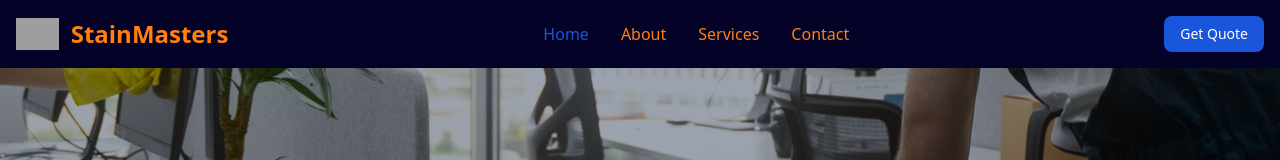
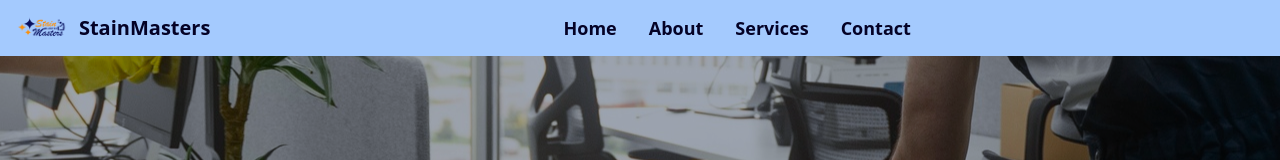
Before and after one commit to rufaro-13/cleaning_webapp, a React (Create React App) app: page / in a window 1280 px wide. Shown: the top 160 px of the page. Built offline with nearby package versions, Linux system fonts and the light colour scheme; grey boxes are pictures that could not be loaded.

Commit message:
navbar update

```diff
--- a/src/components/NavigBar.js
+++ b/src/components/NavigBar.js
@@ -1,49 +1,49 @@
 'use client';
+
+import {  Navbar } from 'flowbite-react';
 import { Link } from "react-router-dom";
+import logo from '../images/StainMasters_png.png'
+export default function NavbarWithCTAButton() {
+  return (
+    <Navbar
+      fluid
 
+      className="bg-blue-300"
+    >
+      <Navbar.Brand href="https://flowbite-react.com">
+        <img
+          alt="Flowbite React Logo"
+          className="mr-3 h-6 sm:h-9"
+          src={logo}
+        />
+        <span className="self-center whitespace-nowrap text-navcolour text-xl font-semibold dark:text-white">
+          StainMasters
+        </span>
+      </Navbar.Brand>
+      <div className="flex md:order-2 text-white">
 
-export default function NavigBar() {
-  return (
-    <section>
-        <div class=" ">
+        <Navbar.Toggle />
+      </div>
+      <Navbar.Collapse>
+        <Link
+          active
+          to="/"
+        >
+          <p className='text-navcolour font-bold md:text-lg'>
+            Home
+          </p>
+        </Link>
+        <Link to="/about" className='text-navcolour font-bold md:text-lg'>
+          About
+        </Link>
+        <Link to="/services" className='text-navcolour font-bold md:text-lg'>
+          Services
+        </Link>
 
-<nav class="bg-navcolour border-gray-200 dark:bg-gray-900 min-w-screen-xl ">
-  <div class="max-w-screen-xl flex flex-wrap items-center justify-between  p-4">
-  <a href="https://flowbite.com/" class="flex items-center">
-      <img src="https://flowbite.com/docs/images/logo.svg" class="h-8 mr-3" alt="Flowbite Logo" />
-      <span class="self-center text-2xl font-semibold whitespace-nowrap text-orangetheme">StainMasters</span>
-  </a>
-  <div class="flex  md:order-2 ">
-      <button type="button" class="text-white bg-blue-700 hover:bg-blue-800 focus:ring-4 focus:outline-none focus:ring-blue-300 font-medium rounded-lg text-sm px-4 py-2 text-center mr-3 md:mr-0 dark:bg-blue-600 dark:hover:bg-blue-700 dark:focus:ring-blue-800">Get Quote</button>
-      <button data-collapse-toggle="navbar-cta" type="button" class="inline-flex items-center p-2 w-10 h-10 justify-center text-sm text-gray-500 rounded-lg md:hidden hover:bg-gray-100 focus:outline-none focus:ring-2 focus:ring-gray-200 dark:text-gray-400 dark:hover:bg-gray-700 dark:focus:ring-gray-600" aria-controls="navbar-cta" aria-expanded="false">
-        <span class="sr-only">Open main menu</span>
-        <svg class="w-5 h-5" aria-hidden="true" xmlns="http://www.w3.org/2000/svg" fill="none" viewBox="0 0 17 14">
-            <path stroke="currentColor" stroke-linecap="round" stroke-linejoin="round" stroke-width="2" d="M1 1h15M1 7h15M1 13h15"/>
-        </svg>
-    </button>
-  </div>
-  <div class="items-center justify-between hidden w-full md:flex md:w-auto md:order-1" id="navbar-cta">
-    <ul class="flex flex-col font-medium p-4 md:p-0 mt-4 border border-gray-100 rounded-lg bg-navcolor md:flex-row md:space-x-8 md:mt-0 md:border-0 md:bg-navcolour dark:bg-gray-800 md:dark:bg-gray-900 dark:border-gray-700">
-      <li>
-        <Link active to='/'
-        class="block py-2 pl-3 pr-4 text-orangetheme bg-blue-700 rounded md:bg-transparent md:text-blue-700 md:p-0 md:dark:text-blue-500" aria-current="page">Home</Link>
-      </li>
-      <li>
-        <Link to='/about' class="block py-2 pl-3 pr-4 text-orangetheme rounded hover:bg-gray-100 md:hover:bg-transparent md:hover:text-blue-700 md:p-0 md:dark:hover:text-blue-500 dark:text-white dark:hover:bg-gray-700 dark:hover:text-white md:dark:hover:bg-transparent dark:border-gray-700">About</Link>
-      </li>
-      <li>
-        <Link to='/services' class="block py-2 pl-3 pr-4 text-orangetheme rounded hover:bg-gray-100 md:hover:bg-transparent md:hover:text-blue-700 md:p-0 md:dark:hover:text-blue-500 dark:text-white dark:hover:bg-gray-700 dark:hover:text-white md:dark:hover:bg-transparent dark:border-gray-700">Services</Link>
-      </li>
-      <li>
-        <Link to='/contact' class="block py-2 pl-3 pr-4 text-orangetheme rounded hover:bg-gray-100 md:hover:bg-transparent md:hover:text-blue-700 md:p-0 md:dark:hover:text-blue-500 dark:text-white dark:hover:bg-gray-700 dark:hover:text-white md:dark:hover:bg-transparent dark:border-gray-700">Contact</Link>
-      </li>
-
-    </ul>
-  </div>
-  </div>
-</nav>
-
-        </div>
-    </section>
+        <Link to="/contact" className='text-navcolour font-bold md:text-lg'>
+          Contact
+        </Link>
+      </Navbar.Collapse>
+    </Navbar>
   )
 }
--- a/tailwind.config.js
+++ b/tailwind.config.js
@@ -1,6 +1,7 @@
 /** @type {import('tailwindcss').Config} */
 module.exports = {
-  content: [ "./src/**/*.{js,jsx,ts,tsx}",],
+  content: [ "./src/**/*.{js,jsx,ts,tsx}",
+'node_modules/flowbite-react/**/*.{js,jsx,ts,tsx}'],
   theme: {
     extend: {
       colors: {
```
